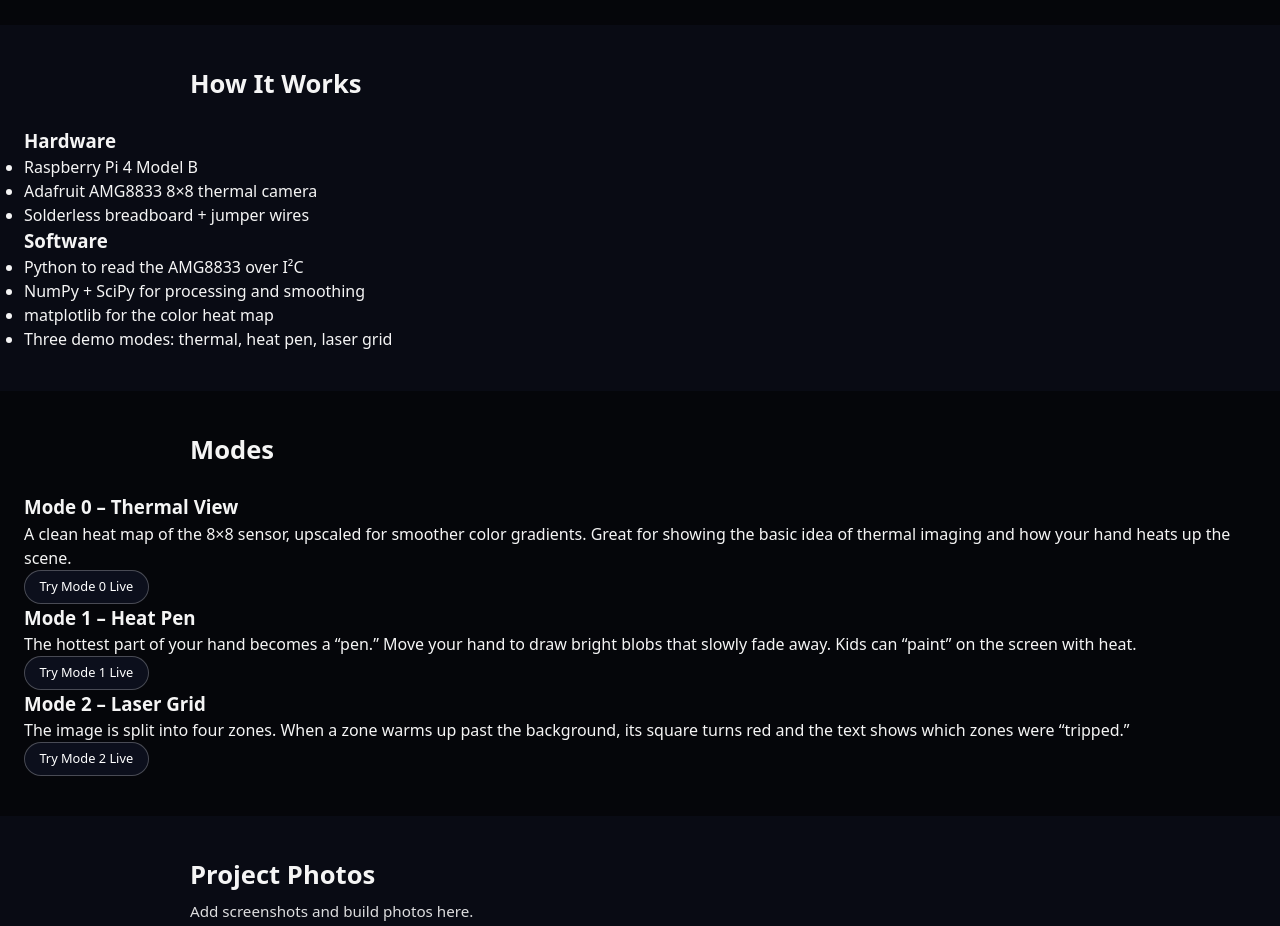
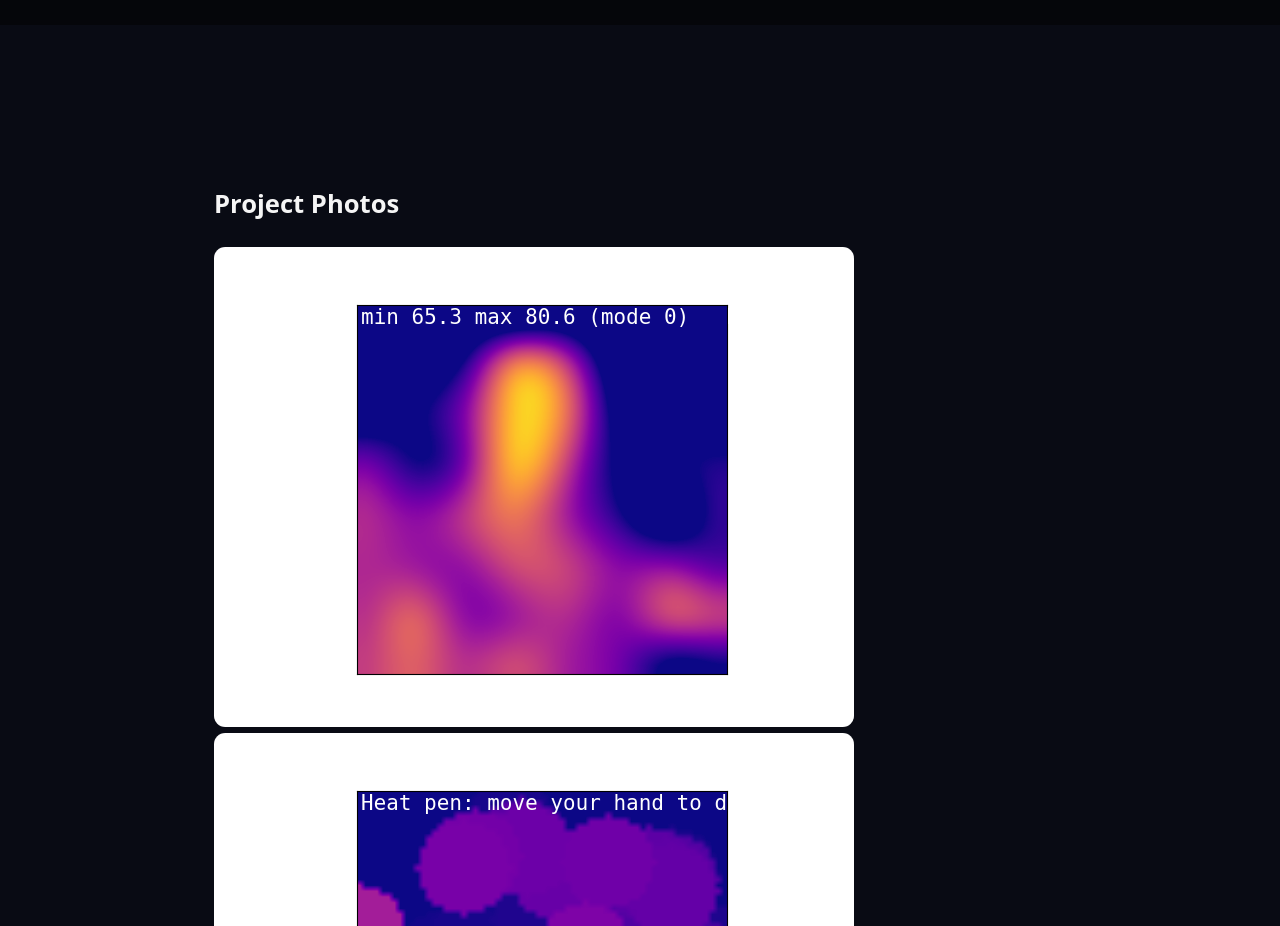
Before and after one commit to snholguin0/Thermalcamera, a plain HTML site: page index.html in a window 1280 px wide. Shown: the part 1060-1986 px from the top of the page. Drawn offline with Linux system fonts and the light colour scheme.

Commit message:
layout change

```diff
--- a/index.html
+++ b/index.html
@@ -22,18 +22,10 @@
 
       <!-- Main live demo button -->
       <div class="hero-actions">
-        <a
-          href="https://subpleural-malissa-wagglingly.ngrok-free.dev/live"
-          target="_blank"
-          class="button primary"
+  <a href="reports.html" class="button primary">Reports & Research</a>
+  <a href="#live" class="button secondary">Launch Live Demo</a>
+</div>
 
-          <a href="reports.html"
-          class="button secondary small">Reports & Research</a>
-
-        >
-          Launch Live Demo
-        </a>
-      </div>
     </div>
   </header>
 
@@ -98,112 +90,35 @@
 
     <section class="section alt" id="how-it-works">
       <div class="section-header">
-        <h2>How It Works</h2>
+        <!-- HOW IT WORKS + MODES SECTION -->
+<section class="section alt">
+  <div class="grid two">
+    <div class="card">
+      <!-- your existing "How It Works" header + list go here -->
     </div>
-      <div class="grid two">
-        <div>
-          <h3>Hardware</h3>
-          <ul>
-            <li>Raspberry Pi 4 Model B</li>
-            <li>Adafruit AMG8833 8×8 thermal camera</li>
-            <li>Solderless breadboard + jumper wires</li>
-          </ul>
-        </div>
-        <div>
-          <h3>Software</h3>
-          <ul>
-            <li>Python to read the AMG8833 over I²C</li>
-            <li>NumPy + SciPy for processing and smoothing</li>
-            <li>matplotlib for the color heat map</li>
-            <li>Three demo modes: thermal, heat pen, laser grid</li>
-          </ul>
+
+    <div class="card">
+      <!-- your existing "Modes" header + three mode descriptions go here -->
     </div>
   </div>
 </section>
 
-    <section class="section" id="modes">
+<!-- PROJECT PHOTOS SECTION -->
+<section class="section">
   <div class="section-header">
-        <h2>Modes</h2>
+    <h2>Project Photos</h2>
   </div>
 
-      <div class="grid three">
-        <div class="card">
-          <h3>Mode 0 – Thermal View</h3>
-          <p>
-            A clean heat map of the 8×8 sensor, upscaled for smoother color gradients.
-            Great for showing the basic idea of thermal imaging and how your hand heats up
-            the scene.
-          </p>
-          <a
-            href="https://subpleural-malissa-wagglingly.ngrok-free.dev/live"
-            target="_blank"
-            class="button secondary small"
-          >
-            Try Mode 0 Live
-          </a>
+  <div class="grid three gallery-grid">
+    <!-- put your three images here -->
+    <div class="gallery-item">
+      <img src="images/body outline.png" alt="Thermal body outline" style="max-width:100%; border-radius:0.7rem;" />
     </div>
-
-        <div class="card">
-          <h3>Mode 1 – Heat Pen</h3>
-          <p>
-            The hottest part of your hand becomes a “pen.” Move your hand to draw bright
-            blobs that slowly fade away. Kids can “paint” on the screen with heat.
-          </p>
-          <a
-            href="https://subpleural-malissa-wagglingly.ngrok-free.dev/live"
-            target="_blank"
-            class="button secondary small"
-          >
-            Try Mode 1 Live
-          </a>
+    <div class="gallery-item">
+      <img src="images/pen.png" alt="Heat pen drawing" style="max-width:100%; border-radius:0.7rem;" />
     </div>
-
-        <div class="card">
-          <h3>Mode 2 – Laser Grid</h3>
-          <p>
-            The image is split into four zones. When a zone warms up past the background,
-            its square turns red and the text shows which zones were “tripped.”
-          </p>
-          <a
-            href="https://subpleural-malissa-wagglingly.ngrok-free.dev/live"
-            target="_blank"
-            class="button secondary small"
-          >
-            Try Mode 2 Live
-          </a>
+    <div class="gallery-item">
+      <img src="images/laser grid.png" alt="Laser grid zones" style="max-width:100%; border-radius:0.7rem;" />
     </div>
   </div>
 </section>
-
-    <section class="section alt" id="gallery">
-      <div class="section-header">
-        <h2>Project Photos</h2>
-        <p>Add screenshots and build photos here.</p>
-      </div>
-
-      <div class="grid three gallery-grid">
-        <div class="gallery-item">
-          <img src="images/body outline.png" alt="Thermal hand view" />
-        </div>
-
-        <div class="gallery-item">
-          <img src="images/pen.png" alt="Heat pen drawing" />
-        </div>
-
-        <div class="gallery-item">
-          <img src="images/laser grid.png" alt="Laser grid zones" />
-        </div>
-      </div>
-    </section>
-  </main>
-
-  <footer class="footer">
-    <p>
-      Built with Raspberry Pi and Python ·
-      <span>Thermal Camera Project</span>
-    </p>
-  </footer>
-
-  <script src="script.js"></script>
-</body>
-</html>
```
Lines whose indentation alone changed are shown as unchanged.
